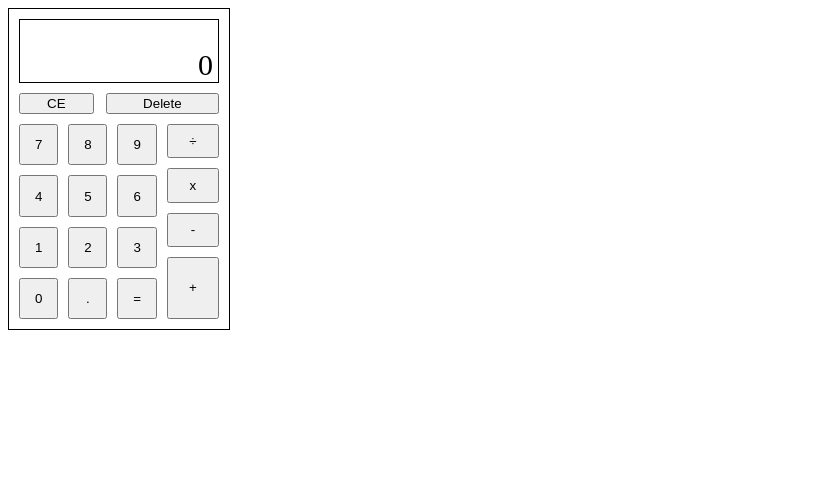
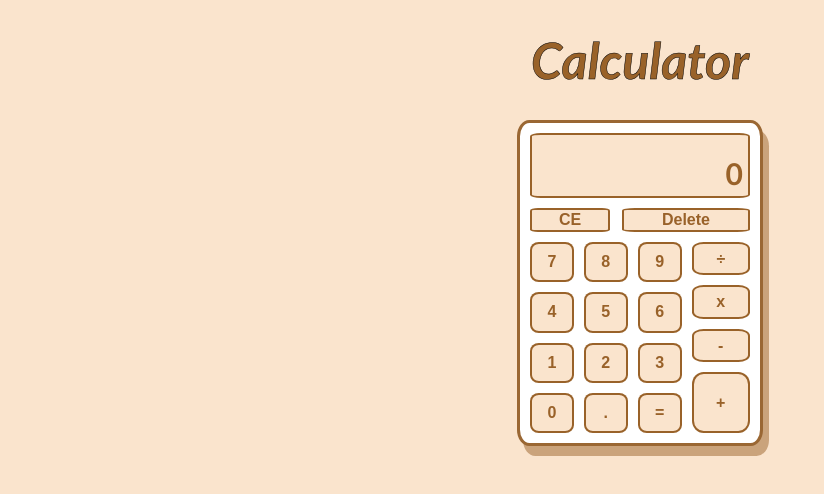
Before and after one commit to sharanyadabas/calculator, a plain HTML site: page index.html in a window 1280 px wide. Shown: the whole page, without its empty margins (0-824 px from the left). Drawn offline with Linux system fonts and the light colour scheme.

Commit message:
Finished design elements. ToDo: Add keyboard support

```diff
--- a/index.html
+++ b/index.html
@@ -8,7 +8,8 @@
   </head>
 
   <body>
-    <div class = "container">
+    <h1>Calculator</h1>
+    <div id = "container">
       <div class = "display">
         <div class = "display-text">0</div>
       </div>
--- a/javascript.js
+++ b/javascript.js
@@ -4,6 +4,7 @@ let operator = ''
 let result = ''
 let error = false
 let decimal = false
+const ROUND_ERROR = 10000000000
 
 const displayText = document.querySelector('.display-text')
 const buttonCE = document.querySelector('#clear')
@@ -22,18 +23,20 @@ numbers.forEach((button) => {
         if (button.textContent === '.' && decimal) {
             //do nothing
         }
-        else if (operator === '' ) {
+        else if (operator === '' && num1.length < 12) {
             if (button.textContent === '.')
                 decimal = true
             num1 += button.textContent
             displayText.textContent = num1.toString()
         }
-        else {
+        else if (operator !== '' && num2.length < 12) {
+            operators.forEach((button) => button.classList.remove('toggled'))
             if (button.textContent === '.')
                 decimal = true
             num2 += button.textContent
             displayText.textContent = num2.toString()
         }
+        console.log(`num1: ${num1} num2: ${num2}`)
     }
 })
 
@@ -41,6 +44,8 @@ numbers.forEach((button) => {
 //first two operands and stores result in num1
 operators.forEach((button) => {
     button.onclick = () => {
+        operators.forEach((button) => button.classList.remove('toggled'))
+        button.classList.add('toggled')
         decimal = false
         if (!error) {
             if (num2 !== '')
@@ -73,6 +78,7 @@ buttonDelete.onclick = () => {
 }
 
 function equals() {
+    operators.forEach((button) => button.classList.remove('toggled'))
     decimal = false
     result = operate(num1, num2)
     console.log(`num1: ${num1} num2: ${num2} operator: ${operator} result: ${result}`)
@@ -90,6 +96,7 @@ function equals() {
 }
 
 function reset() {
+    operators.forEach((button) => button.classList.remove('toggled'))
     decimal = false
     error = false
     displayText.style.fontSize = "30px"
@@ -109,7 +116,7 @@ function subtract(num1, num2) {
 }
 
 function multiply(num1, num2) {
-    return num1 * num2
+    return Math.round(num1 * num2 * ROUND_ERROR) / ROUND_ERROR
 }
 
 function divide(num1, num2) {
@@ -121,7 +128,7 @@ function divide(num1, num2) {
         return ''
     }
     else
-        return Math.round((num1 / num2) * 10**5) / 10**5
+        return Math.round((num1 / num2) * ROUND_ERROR) / ROUND_ERROR
 }
 
 function operate(num1, num2) {
--- a/styles.css
+++ b/styles.css
@@ -1,25 +1,48 @@
-.container {
+body {
+    font-family: Gill Sans, sans-serif;
+    background-color: rgba(242, 181, 118, 0.36);
+}
+
+h1 {
+    font-size: 50px;
+    margin: 30px auto;
+    color: rgba(129, 65, 0, 0.8);
+    -webkit-text-stroke: 0.5px black;
+    font-style: oblique;
+    text-align: center;
+}
+
+#container {
     display:flex;
     flex-direction: column;
-    width: 200px;
+    width: 220px;
     height: 300px;
-    border: 1px solid black;
     padding: 10px;
+    margin: 0 auto 20px;
+    box-shadow: 6px 10px rgba(130, 65, 0, 0.4);
+    background-color: white;
+    border: 3px solid rgba(129, 65, 0, 0.8);
+    border-radius: 5%;
 }
 
 .display {
     display: flex;
     height: 80px;
-    border: 1px solid black;
+    border: 2px solid rgba(129, 65, 0, 0.8);
+    background-color: rgba(242, 181, 118, 0.36);
     flex:auto;
     margin-bottom: 10px;
     justify-content: right;
     align-items: flex-end;
+    color: rgba(129, 65, 0, 0.8);
+    border-radius: 5%;
+    font-weight: bold;
 }
 
 .display-text {
     font-size: 30px;
     margin-right: 5px;
+    margin-bottom: 5px;
 }
 
 .col1, .col2, .col3, .col4 {
@@ -46,10 +69,30 @@
 
 button {
     flex:auto;
+    border-radius: 20%;
+    background-color: rgba(242, 181, 118, 0.36);
+    color: rgba(129, 65, 0, 0.8);
+    border: 2px solid rgba(129, 65, 0, 0.8);
+    font-weight: bold;
+    transition: all 0.4s;
+    font-size: 16px;
+}
+
+button:hover {
+    transform: scale(1.1);
+}
+
+.toggled {
+    background-color: rgba(129, 65, 0, 0.8);
+    color: white;
 }
 
 .col1, .col2, .col3 {
     margin-right: 10px;
+}
+
+#clear, #delete{
+    border-radius: 10%;
 }
 
 #clear, #divide, #multiply, #subtract {
```
